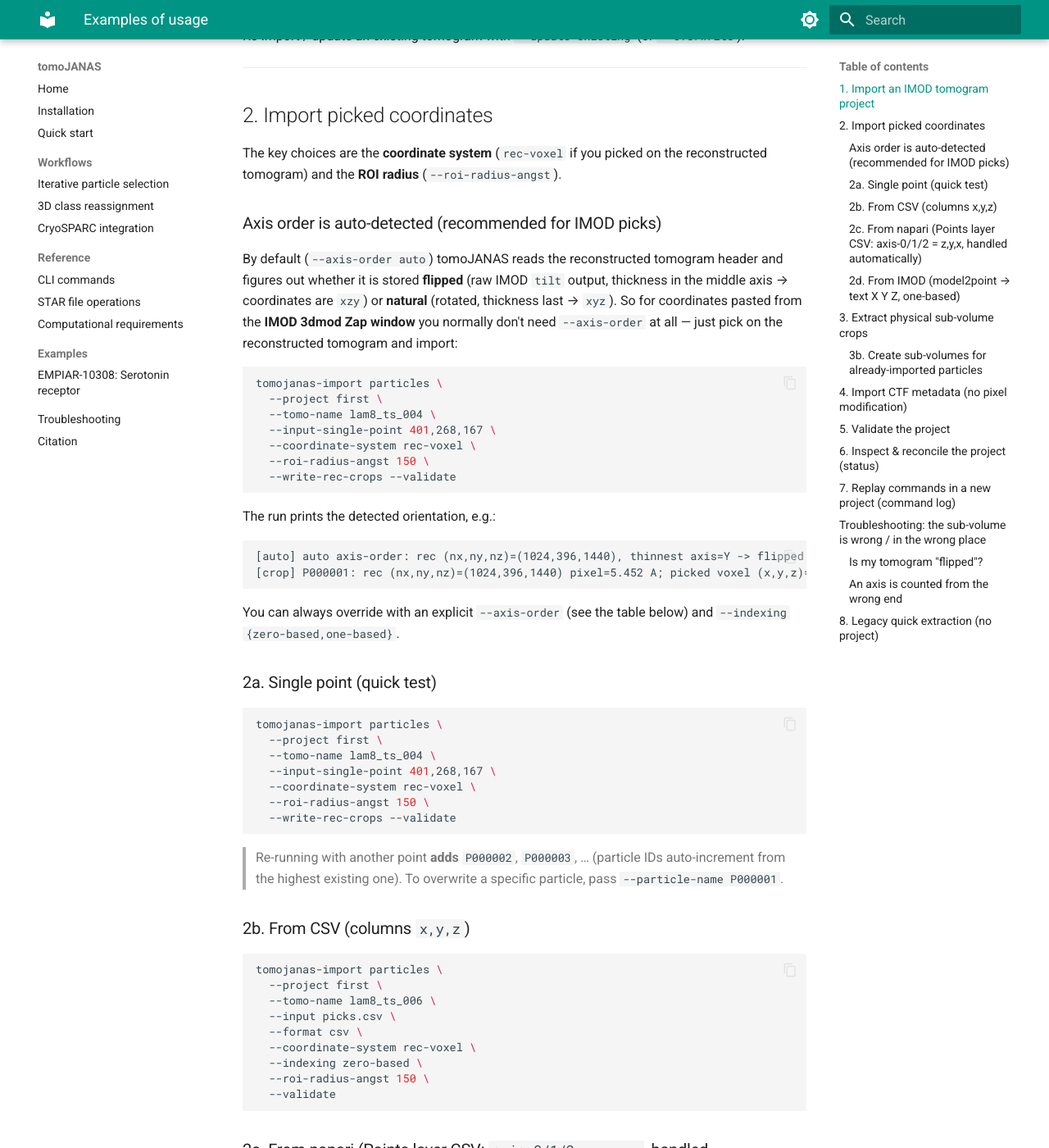
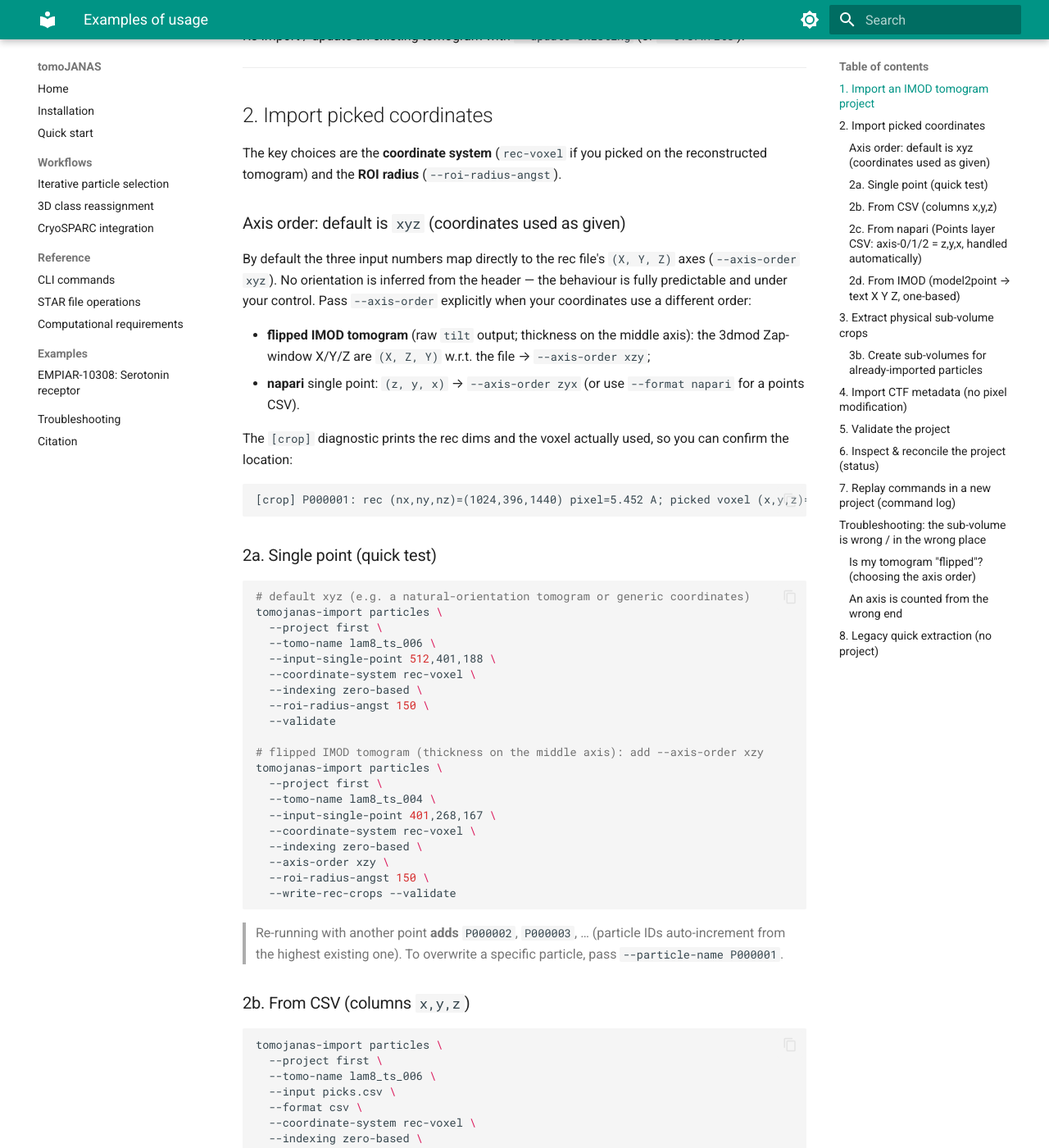
Before and after one commit to mauromaiorca/tomoJANAS, an MkDocs documentation site: the page built from docs/examples_of_usage.md, in a window 1280 px wide and 1400 px high, scrolled down 624 px. Shown: the whole window at 82% size. Built offline with MkDocs 1.6.1 and Material for MkDocs 9.7.7, drawn with Linux system fonts in a browser that asks for light colours; some of the changed text lies outside the part shown.

Commit message:
Remove axis-order auto-detection; default to explicit xyz
Per user preference, drop the header-based orientation inference (and the
[auto]/[warn] lines). The axis order is now fully explicit: the default 'xyz'
maps the three input numbers directly to the rec file's X,Y,Z axes (the
standard way). Pass --axis-order xzy for a flipped IMOD tomogram or zyx for
napari single points. Per-axis --coord-flip-{x,y,z} still available.

- particle_importer: removed _auto_axis_order and the explicit-vs-detected
  mismatch warning; 'auto' now simply resolves to 'xyz'.
- CLI help updated; README/CHANGELOG/examples updated.
- Tests: replace the two auto-detection tests with default-is-xyz and
  explicit-xzy tests. 15/15 import + 13/13 mrc pass.

````diff
--- a/docs/examples_of_usage.md
+++ b/docs/examples_of_usage.md
@@ -32,43 +32,46 @@ Re-import / update an existing tomogram with `--update-existing` (or `--overwrit
 The key choices are the **coordinate system** (`rec-voxel` if you picked on the
 reconstructed tomogram) and the **ROI radius** (`--roi-radius-angst`).
 
-### Axis order is auto-detected (recommended for IMOD picks)
+### Axis order: default is `xyz` (coordinates used as given)
 
-By default (`--axis-order auto`) tomoJANAS reads the reconstructed tomogram
-header and figures out whether it is stored **flipped** (raw IMOD `tilt`
-output, thickness in the middle axis → coordinates are `xzy`) or **natural**
-(rotated, thickness last → `xyz`). So for coordinates pasted from the **IMOD
-3dmod Zap window** you normally don't need `--axis-order` at all — just pick on
-the reconstructed tomogram and import:
+By default the three input numbers map directly to the rec file's `(X, Y, Z)`
+axes (`--axis-order xyz`). No orientation is inferred from the header — the
+behaviour is fully predictable and under your control. Pass `--axis-order`
+explicitly when your coordinates use a different order:
+
+- **flipped IMOD tomogram** (raw `tilt` output; thickness on the middle axis):
+  the 3dmod Zap-window X/Y/Z are `(X, Z, Y)` w.r.t. the file → `--axis-order xzy`;
+- **napari** single point: `(z, y, x)` → `--axis-order zyx` (or use
+  `--format napari` for a points CSV).
+
+The `[crop]` diagnostic prints the rec dims and the voxel actually used, so you
+can confirm the location:
+
+```
+[crop] P000001: rec (nx,ny,nz)=(1024,396,1440) pixel=5.452 A; picked voxel (x,y,z)=(401,167,268)
+```
+
+### 2a. Single point (quick test)
 
 ```bash
+# default xyz (e.g. a natural-orientation tomogram or generic coordinates)
+tomojanas-import particles \
+  --project first \
+  --tomo-name lam8_ts_006 \
+  --input-single-point 512,401,188 \
+  --coordinate-system rec-voxel \
+  --indexing zero-based \
+  --roi-radius-angst 150 \
+  --validate
+
+# flipped IMOD tomogram (thickness on the middle axis): add --axis-order xzy
 tomojanas-import particles \
   --project first \
   --tomo-name lam8_ts_004 \
   --input-single-point 401,268,167 \
   --coordinate-system rec-voxel \
-  --roi-radius-angst 150 \
-  --write-rec-crops --validate
-```
-
-The run prints the detected orientation, e.g.:
-
-```
-[auto] auto axis-order: rec (nx,ny,nz)=(1024,396,1440), thinnest axis=Y -> flipped tomogram -> 'xzy'
-[crop] P000001: rec (nx,ny,nz)=(1024,396,1440) pixel=5.452 A; picked voxel (x,y,z)=(401,167,268)
-```
-
-You can always override with an explicit `--axis-order` (see the table below)
-and `--indexing {zero-based,one-based}`.
-
-### 2a. Single point (quick test)
-
-```bash
-tomojanas-import particles \
-  --project first \
-  --tomo-name lam8_ts_004 \
-  --input-single-point 401,268,167 \
-  --coordinate-system rec-voxel \
+  --indexing zero-based \
+  --axis-order xzy \
   --roi-radius-angst 150 \
   --write-rec-crops --validate
 ```
@@ -261,21 +264,17 @@ most common cause of a wrong crop is a swapped axis order from the picking tool:
 
 All six axis-order permutations are accepted: `xyz, xzy, yxz, yzx, zxy, zyx`.
 
-### Is my tomogram "flipped"?
+### Is my tomogram "flipped"? (choosing the axis order)
 
-This is **detected automatically** (default `--axis-order auto`); the run prints
-the decision in the `[auto]` line. The rule, based on the thickness (smallest
-axis of the rec):
+Look at the `[crop]` diagnostic dims. The **thickness** is the smallest axis:
 
 - thickness is the **last** axis, e.g. `(1024, 1440, 382)` → **natural orientation**
-  (already rotated) → `xyz`.
+  (already rotated) → use the default `xyz`.
 - thickness is the **middle** axis, e.g. `(1024, 396, 1440)` → **flipped**
-  (raw `tilt` output) → `xzy`.
+  (raw `tilt` output) → use `--axis-order xzy`.
 
-Override with an explicit `--axis-order` only if the auto-detection is wrong for
-your data. If you pass an explicit `--axis-order` that disagrees with the
-detected orientation, a `[warn]` line is printed (e.g. you forced `xyz` on a
-flipped tomogram) — heed it or drop the flag to let auto choose.
+There is **no automatic detection**: you choose the order explicitly. If a crop
+is wrong, check the `[crop]` line and switch the axis order accordingly.
 
 ### An axis is counted from the wrong end
 
````
Also changed, not shown: CHANGELOG.md (+1 -1 lines), README.md (+1 -1 lines), 3 other files.
